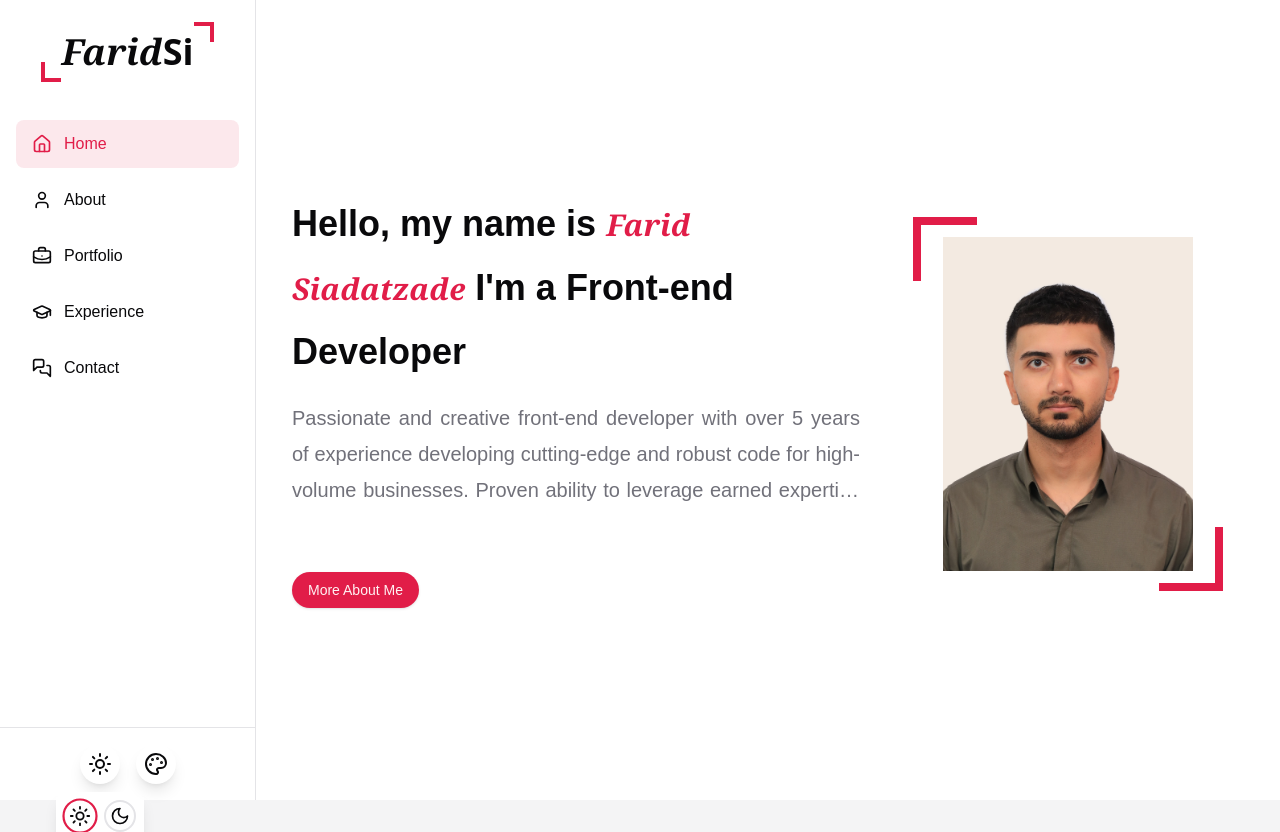
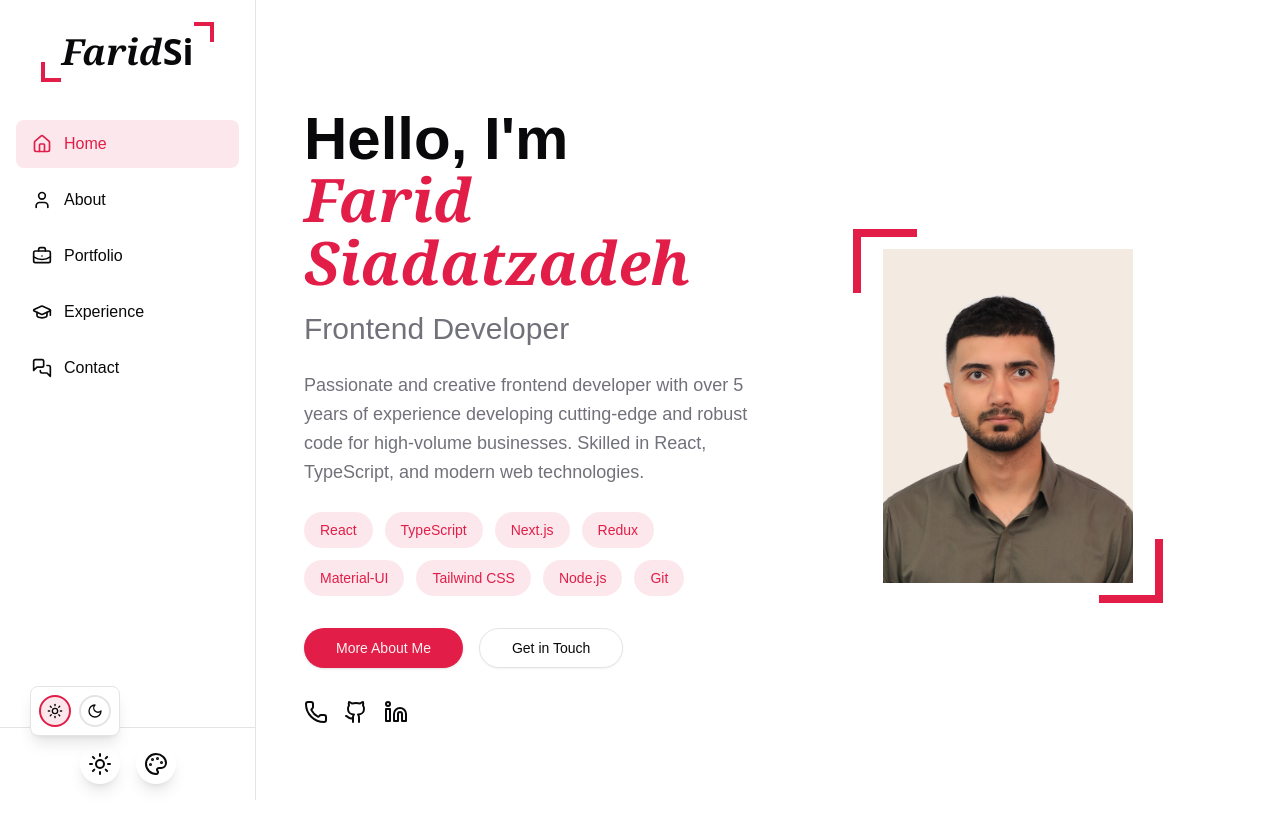
Before and after one commit to faridsiadatzade/Personal-website-next.js, a Next.js app: page / in a window 1280 px wide. Both pictures are taken after a click on the button 99 px from the left and 764 px from the top of the page. Before the commit the page ends 800 px from the top, so only its background shows below. Built offline with nearby package versions, Linux system fonts and the light colour scheme.

Commit message:
[REFACTOR]: clean code (home page & sidebar)

```diff
--- a/package.json
+++ b/package.json
@@ -13,6 +13,7 @@
     "@radix-ui/react-slot": "^1.1.1",
     "class-variance-authority": "^0.7.1",
     "clsx": "^2.1.1",
+    "framer-motion": "^12.4.10",
     "lucide-react": "^0.474.0",
     "next": "15.1.6",
     "react": "^19.0.0",
--- a/src/app/layout.tsx
+++ b/src/app/layout.tsx
@@ -50,7 +50,7 @@ export default function RootLayout({
           <div className="flex min-h-screen bg-background">
             <Sidebar />
             <main className="flex-1 overflow-auto">
-              <div className="container mx-auto">
+              <div className="container mx-auto md:p-8 p-4 pt-16 md:pt-8">
                 {children}
               </div>
             </main>
--- a/src/app/page.tsx
+++ b/src/app/page.tsx
@@ -1,34 +1,27 @@
-import { Button } from "@/components/ui/button";
-import MyPhoto from "@/components/MyPhoto";
-import Link from "next/link";
+import { HeroSection } from "@/components/sections/HeroSection";
+import { ProfileInfo } from "@/types/profile";
+
+const profileData: ProfileInfo = {
+  fullName: "Farid Siadatzadeh",
+  role: "Frontend Developer",
+  shortBio: "Passionate and creative frontend developer with over 5 years of experience developing cutting-edge and robust code for high-volume businesses. Skilled in React, TypeScript, and modern web technologies.",
+  skills: [
+    "React",
+    "TypeScript",
+    "Next.js",
+    "Redux",
+    "Material-UI",
+    "Tailwind CSS",
+    "Node.js",
+    "Git"
+  ],
+  socialLinks: {
+    github: "https://github.com/yourusername",
+    linkedin: "https://linkedin.com/in/farid-siadatzadeh",
+    phone: "tel:+989360010251",
+  }
+};
 
 export default function Home() {
-  return (
-    <div className="min-h-screen items-center lg:grid grid-cols-5 gap-4 p-5">
-      <div className="lg:col-span-3 lg:pl-4">
-        <h2 className="font-bold text-4xl leading-12 md:leading-[4rem] mb-4">
-          Hello, my name is{" "}
-          <span className="font-serif italic text-primary text-3xl">
-            Farid Siadatzade
-          </span>{" "}
-          I'm a<span> Front-end Developer</span>
-        </h2>
-        <h3 className="mb-4 line-clamp-3 text-muted-foreground text-xl leading-9 text-justify">
-          Passionate and creative front-end developer with over 5 years of
-          experience developing cutting-edge and robust code for high-volume
-          businesses. Proven ability to leverage earned expertise and
-          project-wide knowledge to build future- proof, user-interactive
-          services that effortlessly scale. Skilled in problem-solving and
-          working flexibly with various types of development methodologies and
-          team members.
-        </h3>
-        <Link href="/about">
-          <Button className="mt-8 md:mt-12 rounded-full">More About Me</Button>
-        </Link>
-      </div>
-      <div className="md:flex md:justify-center mt-12 md:mt-[25%] lg:col-span-2 lg:mt-2 mx-auto">
-        <MyPhoto />
-      </div>
-    </div>
-  );
+  return <HeroSection profile={profileData} />;
 }
--- a/src/components/Sidebar.tsx
+++ b/src/components/Sidebar.tsx
@@ -1,6 +1,6 @@
 "use client";
 
-import { useState } from "react";
+import { useState, useEffect } from "react";
 import Link from "next/link";
 import { usePathname } from "next/navigation";
 import {
@@ -14,10 +14,21 @@ import {
 import Logo from "./Logo";
 import ColorPicker from "./ColorPicker";
 import ThemeSwitcher from "./ThemeSwitcher";
+import { AnimatePresence, motion } from "framer-motion";
+import { useMediaQuery } from "@/hooks/useMediaQuery";
 
 const Sidebar = () => {
   const pathname = usePathname();
   const [isOpen, setIsOpen] = useState<boolean>(false);
+  const isDesktop = useMediaQuery('(min-width: 768px)');
+
+  useEffect(() => {
+    if (isDesktop) {
+      setIsOpen(true);
+    } else {
+      setIsOpen(false);
+    }
+  }, [isDesktop]);
 
   interface MenuItem {
     name: string;
@@ -35,30 +46,32 @@ const Sidebar = () => {
 
   return (
     <>
+      <div className="fixed top-0 left-0 right-0 h-16 bg-background/80 backdrop-blur-sm border-b border-border z-40 flex md:hidden items-center px-4">
         <button
-        className={`fixed top-4 left-4 z-50 p-2 bg-primary text-primary-foreground rounded-md md:hidden ${
-          isOpen && "hidden"
-        }`}
+          className="p-2 bg-primary text-primary-foreground rounded-md hover:bg-primary/90 transition-colors"
           onClick={() => setIsOpen(true)}
         >
           <Menu className="w-6 h-6" />
         </button>
+      </div>
 
-      {isOpen && (
-        <div
+      <AnimatePresence>
+        {isOpen && !isDesktop && (
+          <motion.div
+            initial={{ opacity: 0 }}
+            animate={{ opacity: 1 }}
+            exit={{ opacity: 0 }}
             className="fixed inset-0 bg-black/50 z-40 md:hidden"
             onClick={() => setIsOpen(false)}
           />
         )}
+      </AnimatePresence>
 
-      <aside
-        className={`
-          fixed top-0 bottom-0 left-0 w-64 z-50
-          bg-background border-r border-border
-          transition-transform duration-300 ease-in-out
-          transform md:translate-x-0
-          ${isOpen ? "translate-x-0" : "-translate-x-full"}
-        `}
+      <motion.aside
+        initial={false}
+        animate={{ x: isOpen ? 0 : "-100%" }}
+        transition={{ type: "spring", bounce: 0, duration: 0.3 }}
+        className="fixed top-0 bottom-0 left-0 w-64 z-50 bg-background border-r border-border"
       >
         <div className="flex flex-col h-full">
           <div className="flex justify-center pt-8">
@@ -77,7 +90,7 @@ const Sidebar = () => {
                       hover:bg-primary/10 hover:text-primary
                       ${pathname === item.path ? "bg-primary/10 text-primary" : "text-foreground"}
                     `}
-                    onClick={() => setIsOpen(false)}
+                    onClick={() => !isDesktop && setIsOpen(false)}
                   >
                     <item.icon className="w-5 h-5" />
                     <span className="font-medium">{item.name}</span>
@@ -94,11 +107,9 @@ const Sidebar = () => {
             </div>
           </div>
         </div>
-      </aside>
+      </motion.aside>
 
-      <div className="md:pl-64">
-
-      </div>
+      <div className="md:pl-64" />
     </>
   );
 };
--- a/src/components/ThemeSwitcher.tsx
+++ b/src/components/ThemeSwitcher.tsx
@@ -3,6 +3,7 @@
 import { useState } from "react";
 import { useTheme } from "@/context/ThemeContext";
 import { Moon, Sun } from "lucide-react";
+import { motion, AnimatePresence } from "framer-motion";
 import { cn } from "@/lib/utils";
 
 export default function ThemeSwitcher() {
@@ -12,7 +13,7 @@ export default function ThemeSwitcher() {
   return (
     <div className="relative">
       <button
-        className="p-2 bg-card rounded-full shadow-lg"
+        className="p-2 bg-card rounded-full shadow-lg hover:bg-accent transition-colors"
         onClick={() => setIsOpen(!isOpen)}
       >
         {theme === "dark" ? (
@@ -22,35 +23,59 @@ export default function ThemeSwitcher() {
         )}
       </button>
 
+      <AnimatePresence>
         {isOpen && (
-        <div className="absolute top-12 left-1/2 -translate-x-1/2 bg-card dark:bg-gray-900 shadow-lg p-2 rounded-lg flex space-x-2">
-          <button
+          <>
+            {/* Backdrop */}
+            <motion.div
+              initial={{ opacity: 0 }}
+              animate={{ opacity: 1 }}
+              exit={{ opacity: 0 }}
+              className="fixed inset-0 z-40"
+              onClick={() => setIsOpen(false)}
+            />
+
+            {/* Theme Switcher Panel */}
+            <motion.div
+              initial={{ opacity: 0, scale: 0.9 }}
+              animate={{ opacity: 1, scale: 1 }}
+              exit={{ opacity: 0, scale: 0.9 }}
+              transition={{ type: "spring", bounce: 0.3 }}
+              className="absolute bottom-full mb-2 right-0 bg-card dark:bg-gray-900 shadow-lg p-2 rounded-lg flex space-x-2 border border-border z-50"
+            >
+              <motion.button
+                whileHover={{ scale: 1.1 }}
+                whileTap={{ scale: 0.95 }}
                 className={cn(
                   "w-8 h-8 rounded-full border-2 transition-all flex items-center justify-center",
-              theme === "light" ? "border-primary scale-110" : "border-border"
+                  theme === "light" ? "border-primary bg-primary/10" : "border-border"
                 )}
                 onClick={() => {
                   if (theme !== "light") toggleTheme();
                   setIsOpen(false);
                 }}
               >
-            <Sun className="w-5 h-5" />
-          </button>
+                <Sun className="w-4 h-4" />
+              </motion.button>
 
-          <button
-            className={`
-              w-8 h-8 rounded-full border-2 transition-all flex items-center justify-center
-              ${theme === "dark" ? "border-primary scale-110" : "border-border"}
-            `}
+              <motion.button
+                whileHover={{ scale: 1.1 }}
+                whileTap={{ scale: 0.95 }}
+                className={cn(
+                  "w-8 h-8 rounded-full border-2 transition-all flex items-center justify-center",
+                  theme === "dark" ? "border-primary bg-primary/10" : "border-border"
+                )}
                 onClick={() => {
                   if (theme !== "dark") toggleTheme();
                   setIsOpen(false);
                 }}
               >
-            <Moon className="w-5 h-5" />
-          </button>
-        </div>
+                <Moon className="w-4 h-4" />
+              </motion.button>
+            </motion.div>
+          </>
         )}
+      </AnimatePresence>
     </div>
   );
 }
--- /dev/null
+++ b/src/components/sections/HeroSection.tsx
@@ -0,0 +1,133 @@
+"use client";
+
+import { motion } from "framer-motion";
+import Link from "next/link";
+import { Button } from "@/components/ui/button";
+import { HeroSectionProps } from "@/types/profile";
+import MyPhoto from "@/components/MyPhoto";
+import { Github, Linkedin, Phone } from "lucide-react";
+import { cn } from "@/lib/utils";
+
+export function HeroSection({ profile, className }: HeroSectionProps) {
+  const container = {
+    hidden: { opacity: 0 },
+    show: {
+      opacity: 1,
+      transition: {
+        staggerChildren: 0.2,
+      },
+    },
+  };
+
+  const item = {
+    hidden: { opacity: 0, y: 20 },
+    show: { opacity: 1, y: 0 },
+  };
+
+  return (
+    <motion.section
+      variants={container}
+      initial="hidden"
+      animate="show"
+      className={cn("min-h-[calc(100vh-2rem)] grid lg:grid-cols-2 gap-8 items-center py-8 px-4", className)}
+    >
+      {/* Text Content */}
+      <motion.div variants={item} className="order-2 lg:order-1">
+        <motion.h1
+          variants={item}
+          className="text-4xl md:text-5xl lg:text-6xl font-bold leading-tight"
+        >
+          Hello, I'm{" "}
+          <span className="font-serif italic text-primary">
+            {profile.fullName}
+          </span>
+        </motion.h1>
+
+        <motion.h2
+          variants={item}
+          className="text-2xl md:text-3xl text-muted-foreground mt-4"
+        >
+          {profile.role}
+        </motion.h2>
+
+        <motion.p
+          variants={item}
+          className="mt-6 text-lg text-muted-foreground leading-relaxed"
+        >
+          {profile.shortBio}
+        </motion.p>
+
+        <motion.div
+          variants={item}
+          className="flex flex-wrap gap-3 mt-6"
+        >
+          {profile.skills.map((skill, index) => (
+            <span
+              key={index}
+              className="px-4 py-2 rounded-full bg-primary/10 text-primary text-sm"
+            >
+              {skill}
+            </span>
+          ))}
+        </motion.div>
+
+        <motion.div
+          variants={item}
+          className="mt-8 flex flex-wrap gap-4"
+        >
+          <Link href="/about">
+            <Button size="lg" className="rounded-full">
+              More About Me
+            </Button>
+          </Link>
+          <Link href="/contact">
+            <Button size="lg" variant="outline" className="rounded-full">
+              Get in Touch
+            </Button>
+          </Link>
+        </motion.div>
+
+        <motion.div
+          variants={item}
+          className="mt-8 flex gap-4"
+        >
+          {profile.socialLinks.phone && (
+            <Link
+              href={profile.socialLinks.phone}
+              target="_blank"
+              className="hover:text-primary transition-colors"
+            >
+              <Phone className="w-6 h-6" />
+            </Link>
+          )}
+          {profile.socialLinks.github && (
+            <Link
+              href={profile.socialLinks.github}
+              target="_blank"
+              className="hover:text-primary transition-colors"
+            >
+              <Github className="w-6 h-6" />
+            </Link>
+          )}
+          {profile.socialLinks.linkedin && (
+            <Link
+              href={profile.socialLinks.linkedin}
+              target="_blank"
+              className="hover:text-primary transition-colors"
+            >
+              <Linkedin className="w-6 h-6" />
+            </Link>
+          )}
+        </motion.div>
+      </motion.div>
+
+      {/* Photo */}
+      <motion.div
+        variants={item}
+        className="order-1 lg:order-2 flex justify-center items-center"
+      >
+        <MyPhoto />
+      </motion.div>
+    </motion.section>
+  );
+}
--- /dev/null
+++ b/src/hooks/useMediaQuery.ts
@@ -0,0 +1,22 @@
+import { useEffect, useState } from 'react';
+
+export function useMediaQuery(query: string): boolean {
+  const [matches, setMatches] = useState<boolean>(false);
+
+  useEffect(() => {
+    const mediaQuery = window.matchMedia(query);
+    setMatches(mediaQuery.matches);
+
+    const handler = (event: MediaQueryListEvent) => {
+      setMatches(event.matches);
+    };
+
+    mediaQuery.addEventListener('change', handler);
+
+    return () => {
+      mediaQuery.removeEventListener('change', handler);
+    };
+  }, [query]);
+
+  return matches;
+}
--- /dev/null
+++ b/src/types/profile.ts
@@ -0,0 +1,16 @@
+export interface ProfileInfo {
+  fullName: string;
+  role: string;
+  shortBio: string;
+  skills: string[];
+  socialLinks: {
+    github?: string;
+    linkedin?: string;
+    phone?: string;
+  };
+}
+
+export interface HeroSectionProps {
+  profile: ProfileInfo;
+  className?: string;
+}
```
Also changed, not shown: src/components/ColorPicker.tsx (+28 -9 lines), 1 other file (tests, documents, lock files or other folders). Lines whose indentation alone changed are shown as unchanged.
